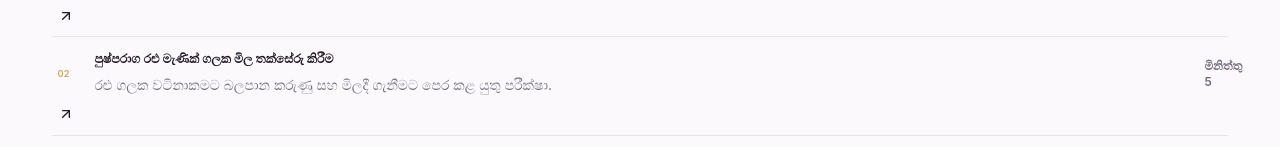
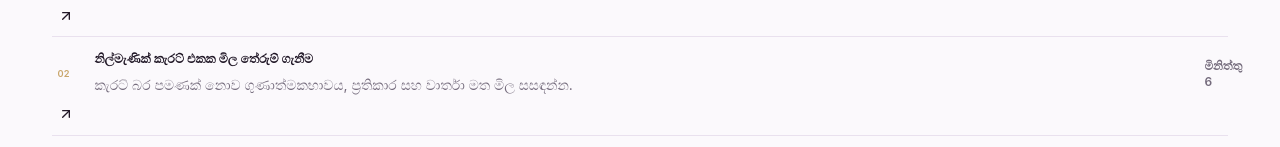
Before and after one commit to LinukaBandara/GemologyX, a Next.js app: page /learn in a window 1280 px wide. Shown: the part 642-789 px from the top of the page. Built offline with nearby package versions, Linux system fonts and the light colour scheme.

Commit message:
List per-carat guide in learning hub

```diff
--- a/src/app/learn/page.tsx
+++ b/src/app/learn/page.tsx
@@ -14,6 +14,12 @@ const sinhalaGuides = [
     description: "හඳුනාගැනීමේ සිට ගුණාත්මකභාවය, ප්‍රතිකාර සහ ආරක්ෂිත මිලදී ගැනීම දක්වා සියලුම නිල්මැණික් ලිපි.",
     href: "/si/learn/blue-sapphire-complete-guide",
     readTime: "මිනිත්තු 8",
+  },
+  {
+    title: "නිල්මැණික් කැරට් එකක මිල තේරුම් ගැනීම",
+    description: "කැරට් බර පමණක් නොව ගුණාත්මකභාවය, ප්‍රතිකාර සහ වාර්තා මත මිල සසඳන්න.",
+    href: "/si/learn/blue-sapphire-price-per-carat",
+    readTime: "මිනිත්තු 6",
   },
 
   {
```
